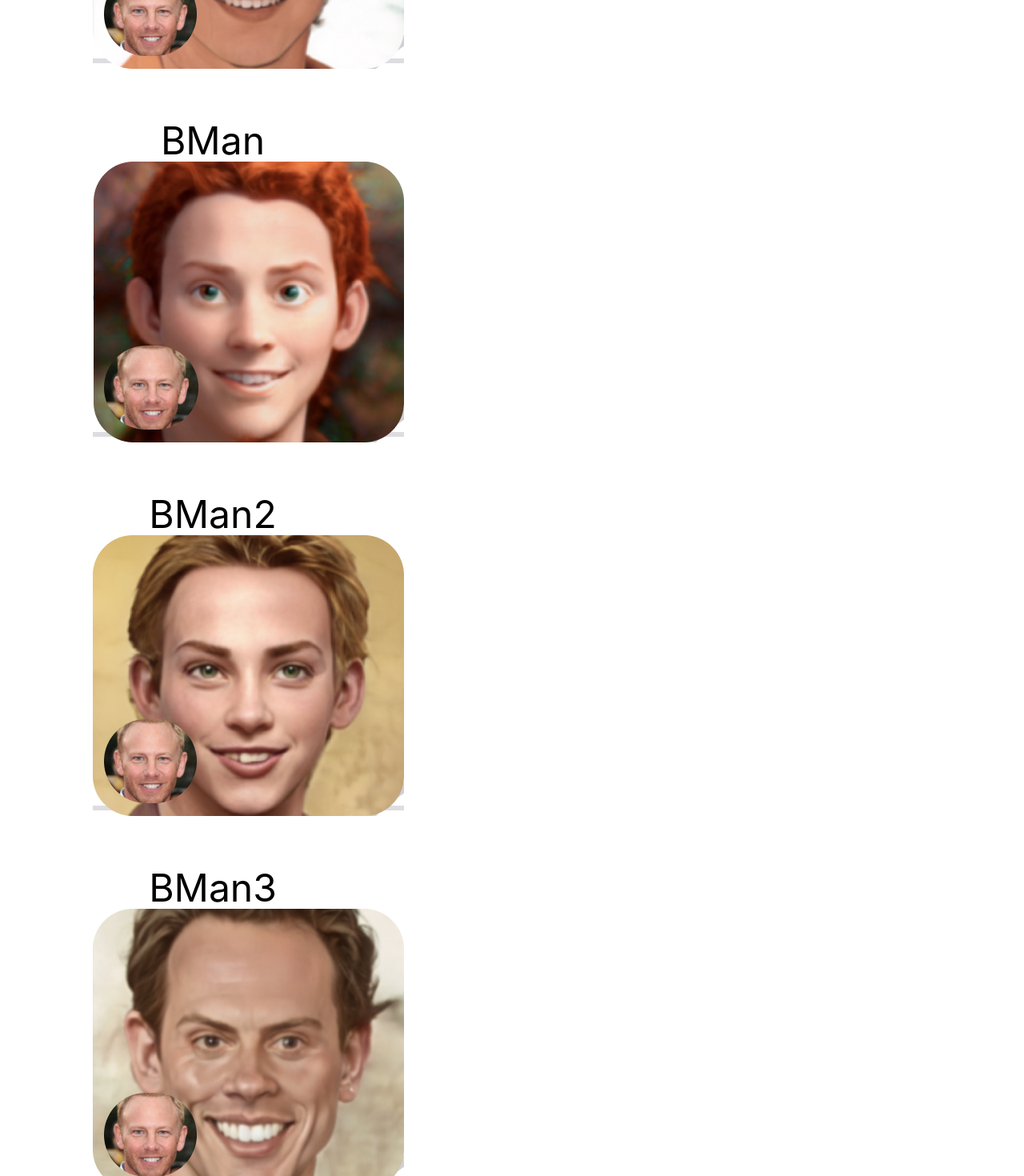
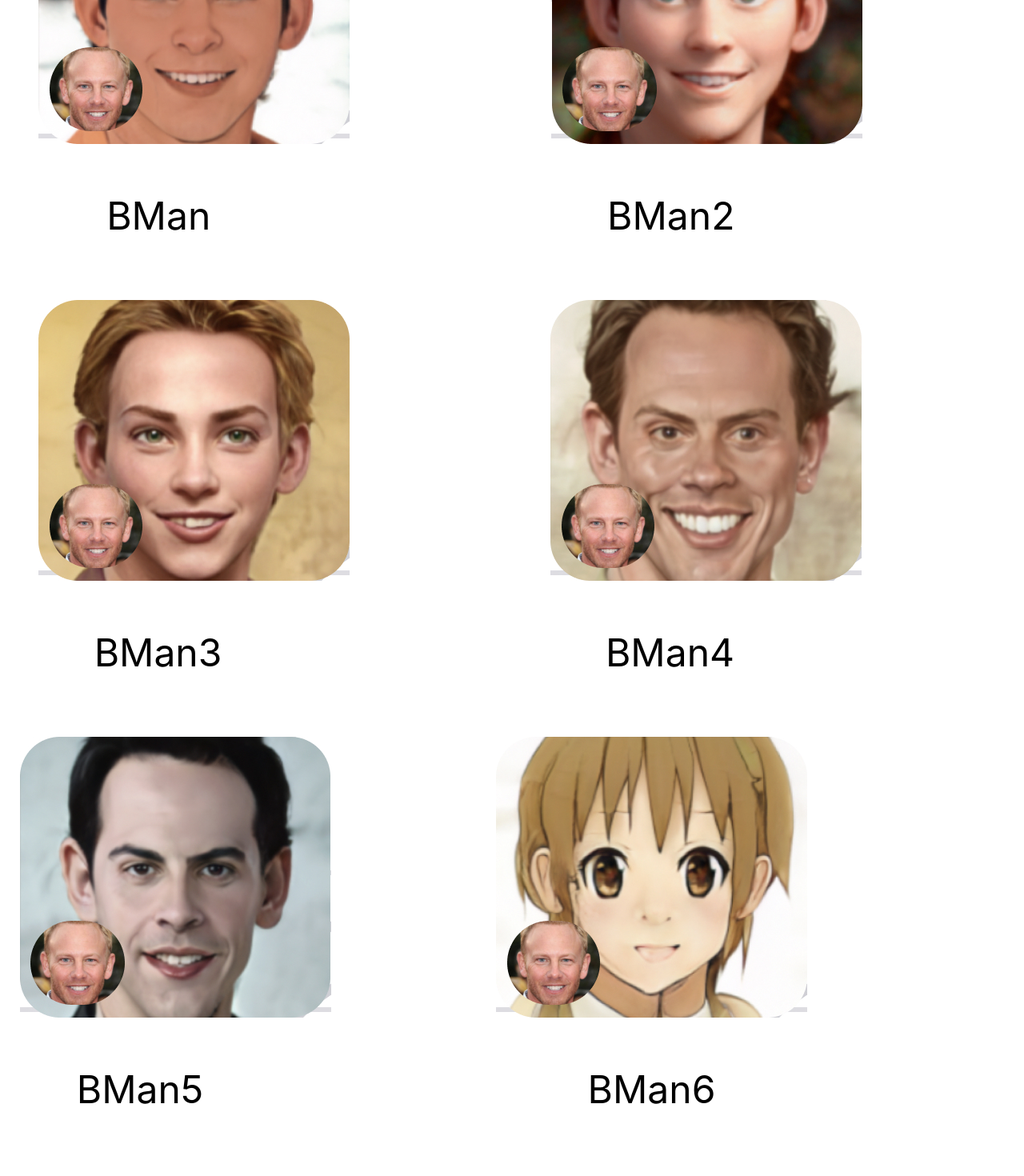
Before and after one commit to 2022-Summer-Bootcamp-Team-F/Face-Change, a React (Create React App) app in the folder frontend/: page / in a window 1280 px wide. Shown: the part 1640-3110 px from the top of the page at 80% size. After the commit the page ends 3031 px from the top, so only its background shows below. Built offline with nearby package versions, Linux system fonts and the light colour scheme.

Commit message:
style: gallery page style 수정

```diff
--- a/frontend/src/components/Gallery.tsx
+++ b/frontend/src/components/Gallery.tsx
@@ -3,19 +3,18 @@ import styled from 'styled-components';
 
 const Container = styled.div`
   display: flex;
-  flex-direction: row;
   flex-wrap: wrap;
-  width: 90%;
-  min-width: 500px;
+  /* width: 90%;
+  min-width: 500px; */
 `;
 
 const BMan = styled.section`
   width: 18.75rem;
   height: 18.75rem;
-  margin: 3.938rem 7.688rem 0.875rem 4.125rem;
-  padding: 4.563rem 2.5rem 1.063rem 3.125rem;
+  margin: 0 auto;
+  padding: 14.375rem 16.188rem 1rem 0.875rem;
   object-fit: contain;
-  border-radius: 100px;
+  border-radius: 50px;
   text-align: center;
   font-size: 3rem;
 `;
@@ -23,10 +22,10 @@ const BMan = styled.section`
 const BMan2 = styled.section`
   width: 18.75rem;
   height: 18.75rem;
-  margin: 3.938rem 7.688rem 0.875rem 4.125rem;
-  padding: 4.563rem 2.5rem 1.063rem 3.125rem;
+  margin: 0 auto;
+  padding: 14.375rem 16.063rem 1rem 0.813rem;
   object-fit: contain;
-  border-radius: 100px;
+  border-radius: 50px;
   text-align: center;
   font-size: 3rem;
 `;
@@ -34,10 +33,10 @@ const BMan2 = styled.section`
 const BMan3 = styled.section`
   width: 18.75rem;
   height: 18.75rem;
-  margin: 3.938rem 7.688rem 0.875rem 4.125rem;
-  padding: 4.563rem 2.5rem 1.063rem 3.125rem;
+  margin: 0 auto;
+  padding: 14.375rem 16.188rem 1rem 0.875rem;
   object-fit: contain;
-  border-radius: 100px;
+  border-radius: 50px;
   text-align: center;
   font-size: 3rem;
 `;
@@ -45,10 +44,32 @@ const BMan3 = styled.section`
 const BMan4 = styled.section`
   width: 18.75rem;
   height: 18.75rem;
-  margin: 3.938rem 7.688rem 0.875rem 4.125rem;
-  padding: 4.563rem 2.5rem 1.063rem 3.125rem;
+  margin: 0 auto;
+  padding: 14.375rem 16.188rem 1rem 0.875rem;
   object-fit: contain;
-  border-radius: 100px;
+  border-radius: 50px;
+  text-align: center;
+  font-size: 3rem;
+`;
+
+const BMan5 = styled.section`
+  width: 18.75rem;
+  height: 18.75rem;
+  margin: 0 auto;
+  padding: 14.375rem 16.063rem 1rem 0.813rem;
+  object-fit: contain;
+  border-radius: 50px;
+  text-align: center;
+  font-size: 3rem;
+`;
+
+const BMan6 = styled.section`
+  width: 24.313rem;
+  height: 21.938rem;
+  margin: 0 auto;
+  padding: 14.375rem 16.188rem 1rem 0.875rem;
+  object-fit: contain;
+  border-radius: 50px;
   text-align: center;
   font-size: 3rem;
 `;
@@ -62,7 +83,7 @@ export default function Gallery() {
       </BMan>
       <BMan2>
         <img
-          className="BMan"
+          className="BMan2"
           alt="bman"
           src="images/gallery_images/BMan2.jpg"
         />
@@ -70,7 +91,7 @@ export default function Gallery() {
       </BMan2>
       <BMan3>
         <img
-          className="BMan"
+          className="BMan3"
           alt="bman"
           src="images/gallery_images/BMan3.jpg"
         />
@@ -78,12 +99,28 @@ export default function Gallery() {
       </BMan3>
       <BMan4>
         <img
-          className="BMan"
+          className="BMan4"
           alt="bman"
           src="images/gallery_images/BMan4.jpg"
         />
         <p>BMan4</p>
       </BMan4>
+      <BMan5>
+        <img
+          className="BMan5"
+          alt="bman"
+          src="images/gallery_images/BMan5.jpg"
+        />
+        <p>BMan5</p>
+      </BMan5>
+      <BMan6>
+        <img
+          className="BMan6"
+          alt="bman"
+          src="images/gallery_images/BMan6.jpg"
+        />
+        <p>BMan6</p>
+      </BMan6>
     </Container>
   );
 }
```
